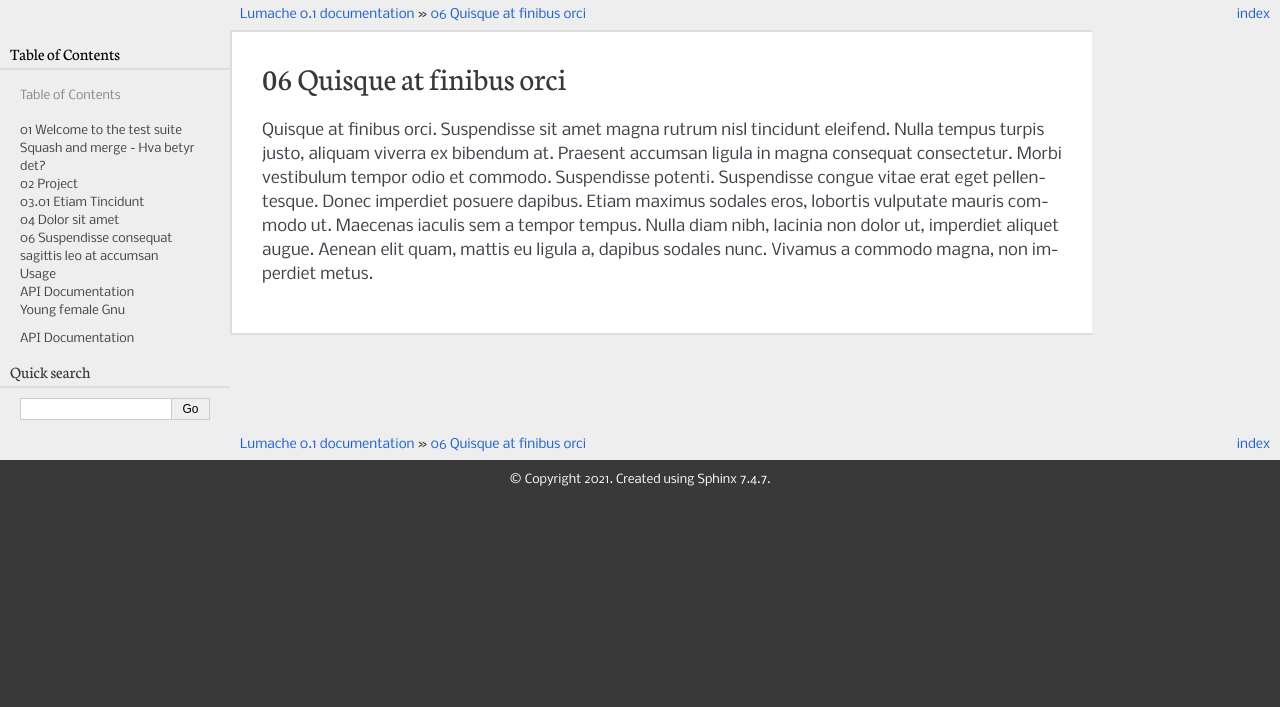
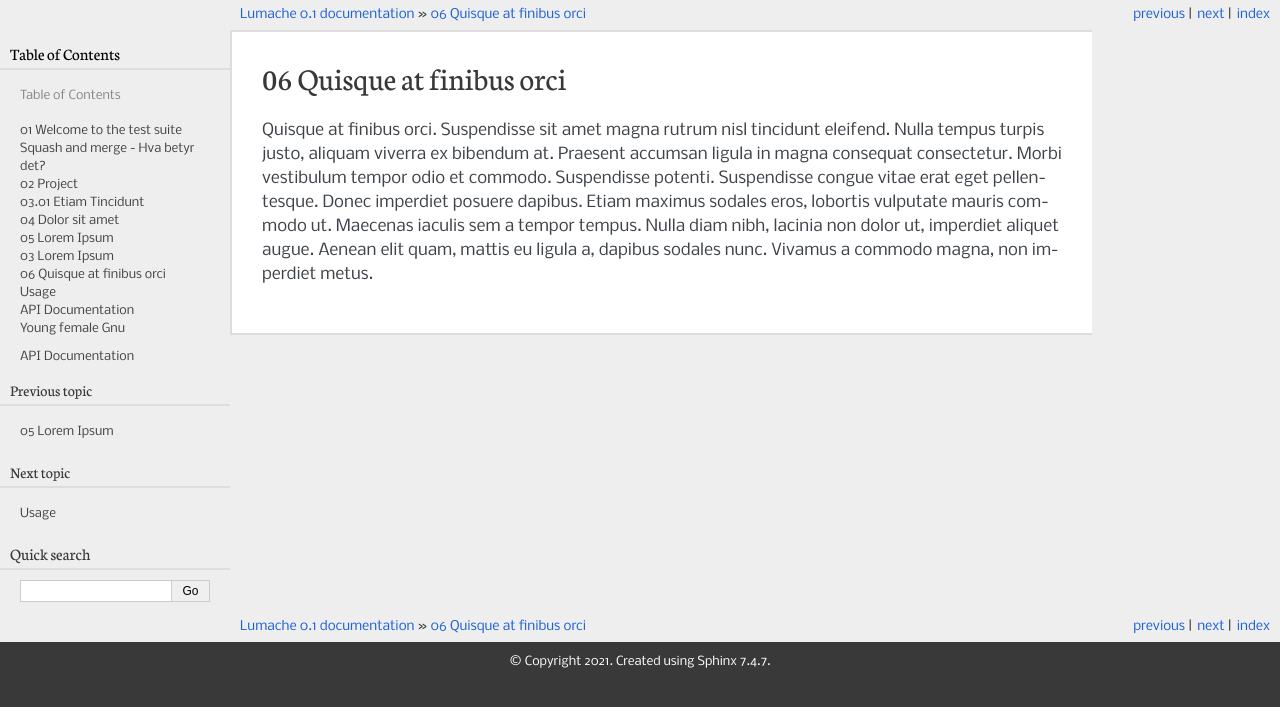
Before and after one commit to rasundsbak/rtd-tutorial, a Sphinx documentation site: the page built from docs/source/06_quisque.rst, in a window 1280 px wide. Shown: the top 707 px of the page. Built offline with Sphinx 7.4.7, drawn with Linux system fonts in a browser that asks for light colours; pages that are not in the unit, such as notebooks, are missing from menus.

Commit message:
Update index.rst

```diff
--- a/docs/source/index.rst
+++ b/docs/source/index.rst
@@ -18,11 +18,10 @@
 
    01_welcome
    02_project
-   03_lorem_ipsum
    03_01_etiam_tincidunt
    04_dolor_sit
-   05_quisque
-   06_suspendisse_consequat
+   05_lorem_ipsum
+   06_quisque
    usage
    api
    younggnu
```
